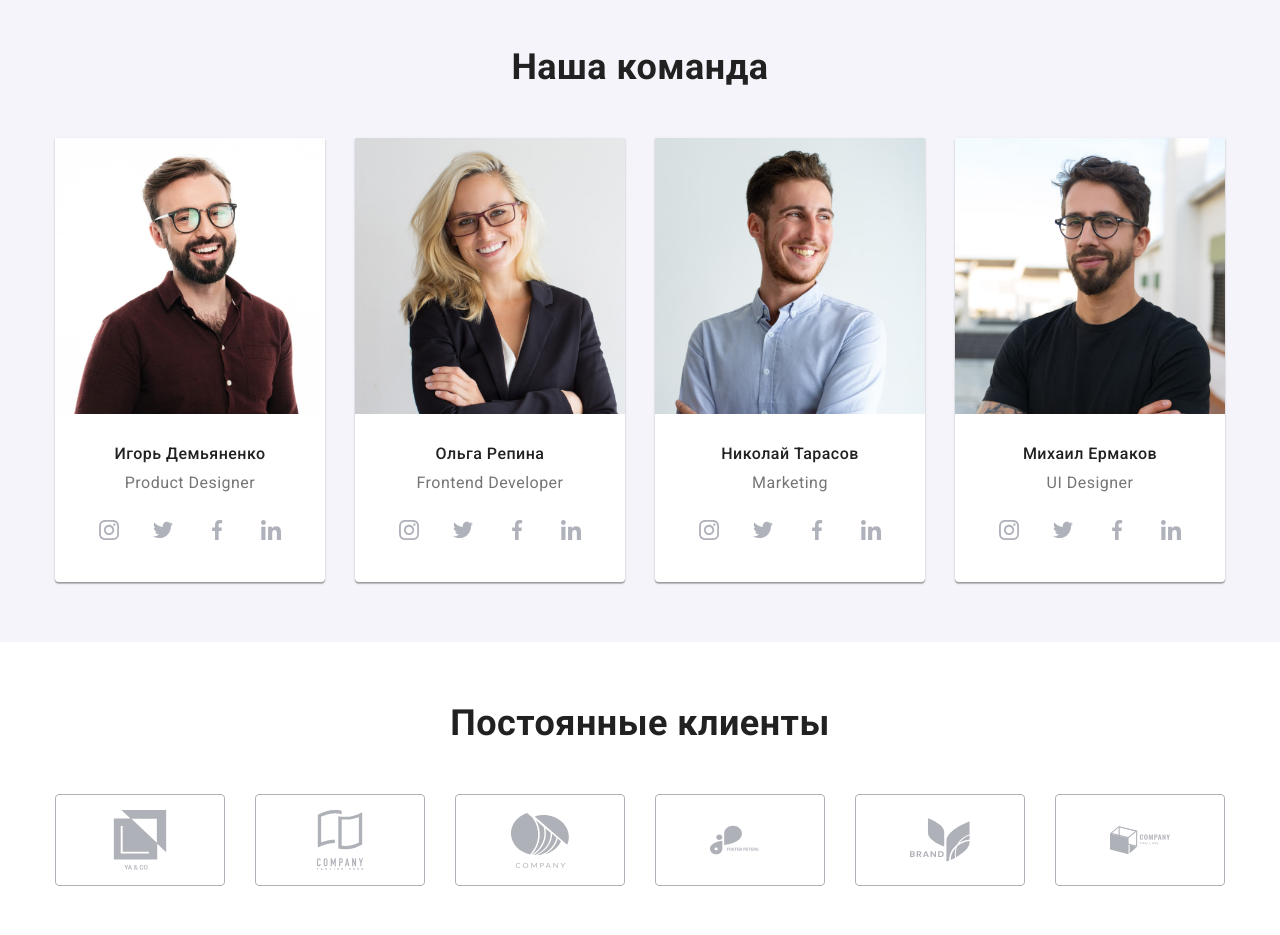
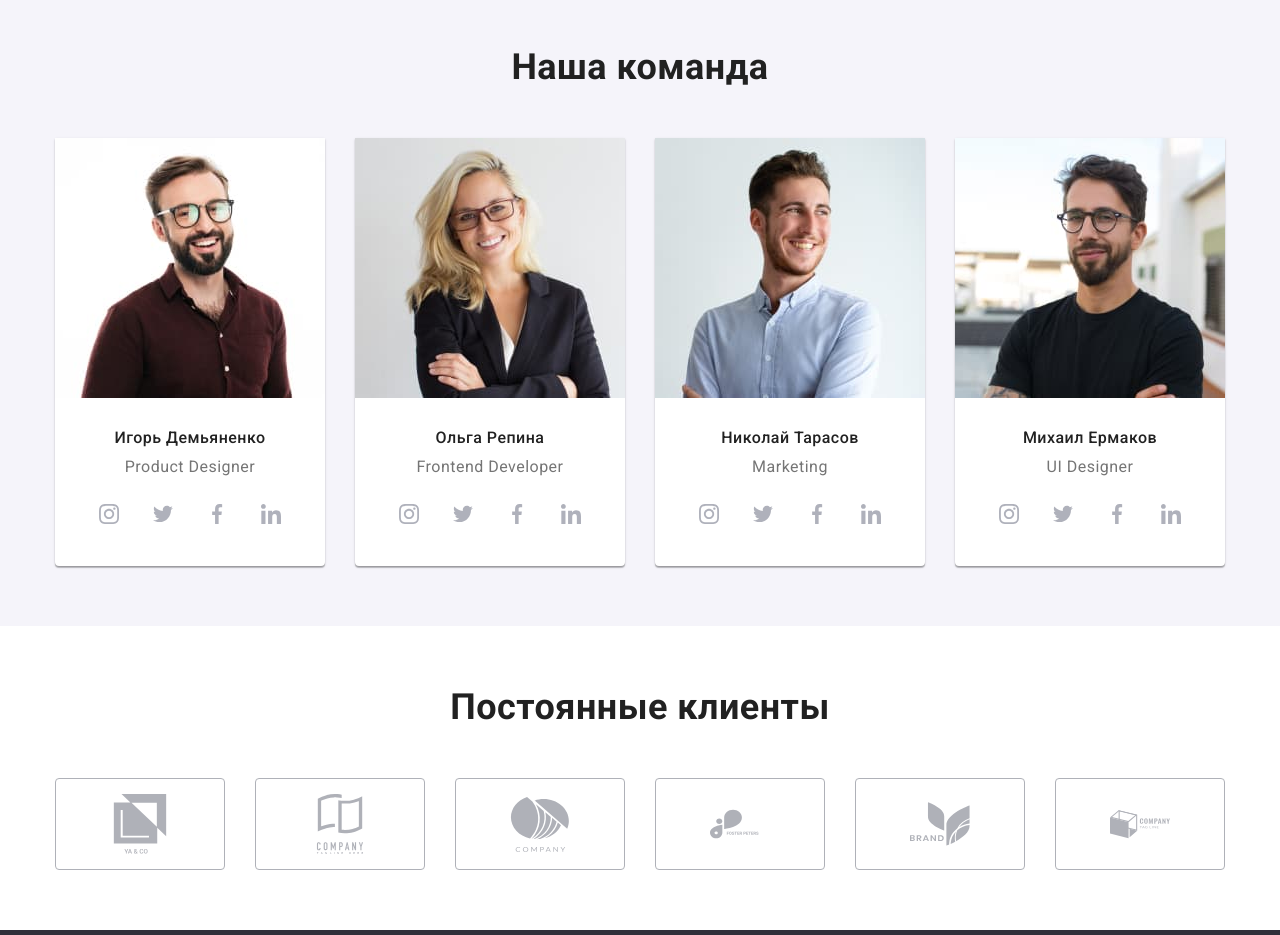
Before and after one commit to Ani-k-a/WebStudio, a plain HTML site: page index.html in a window 1280 px wide. Shown: the part 1560-2495 px from the top of the page. Drawn offline with nearby package versions, Linux system fonts and the light colour scheme.

Commit message:
team fix

```diff
--- a/index.html
+++ b/index.html
@@ -217,17 +217,16 @@
           <h2 class="title team__title">Наша команда</h2>
           <ul class="team__list">
             <li class="team__item">
-              <img class="team__image"
-              srcset="
-              ./images/team/imgmember1-270.jpg 270w,
-              ./images/team/imgmember1-270@2x.jpg 340w,
-              ./images/team/imgmember1-354.jpg 354w,
-              ./images/team/imgmember1-354@2x.jpg 708w,
-              ./images/team/imgmember1-450.jpg 450w,
-              ./images/team/imgmember1-450@2x.jpg 900w"
-              sizes="(min-wwidth:1200px) 270w, (min-width: 768px) 354w, (min-width: 480px) 450w, 100vw"
-              src="./images/team/imgmember1-270.jpg"
-               alt="Игорь Демьяненко"/>
+              <picture>
+                <source srcset="./images/team/imgmember1-270.jpg 1x,
+                                ./images/team/imgmember1-270@2x.jpg 2x" media="(min-width: 1200px)" type="image/jpeg"/>
+                <source srcset="./images/team/imgmember1-354.jpg 1x,
+                                ./images/team/imgmember1-354@2x.jpg 2x" media="(min-width: 768px)" type="image/jpeg"/>
+                <source srcset="./images/team/imgmember1-450.jpg 1x,
+                                ./images/team/imgmember1-450@2x.jpg 2x" media="(max-width: 767px)" type="image/jpeg"/>
+                <img class="team__image" src="./images/team/imgmember1-270.jpg" alt="Игорь Демьяненко"
+                  width="450" height="460" />
+              </picture>
               <div class="team__lead">
                 <h3 class="team__name">Игорь Демьяненко</h3>
                 <p class="team__position" lang="en">Product Designer</p>
@@ -264,17 +263,16 @@
               </div>
             </li>
             <li class="team__item">
-              <img class="team__image"
-              srcset="
-              ./images/team/imgmember2-270.jpg 270w,
-              ./images/team/imgmember2-270@2x.jpg 340w,
-              ./images/team/imgmember2-354.jpg 354w,
-              ./images/team/imgmember2-354@2x.jpg 708w,
-              ./images/team/imgmember2-450.jpg 450w,
-              ./images/team/imgmember2-450@2x.jpg 900w"
-              sizes="(min-wwidth:1200px) 270w, (min-width: 768px) 354w, (min-width: 480px) 450w, 100vw"
-              src="./images/team/imgmember2-270.jpg"
-              alt="Ольга Репина"/>
+              <picture>
+                <source srcset="./images/team/imgmember2-270.jpg 1x,
+                                ./images/team/imgmember2-270@2x.jpg 2x" media="(min-width: 1200px)" type="image/jpeg"/>
+                <source srcset="./images/team/imgmember2-354.jpg 1x,
+                                ./images/team/imgmember2-354@2x.jpg 2x" media="(min-width: 768px)" type="image/jpeg"/>
+                <source srcset="./images/team/imgmember2-450.jpg 1x,
+                                ./images/team/imgmember2-450@2x.jpg 2x" media="(max-width: 767px)" type="image/jpeg"/>
+                <img class="team__image" src="./images/team/imgmember2-270.jpg" alt="Ольга Репина" width="450"
+                  height="460" />
+              </picture>
               <div class="team__lead">
                 <h3 class="team__name">Ольга Репина</h3>
                 <p class="team__position" lang="en" >Frontend Developer</p>
@@ -311,17 +309,15 @@
               </div>
             </li>
             <li class="team__item">
-              <img class="team__image"
-              srcset="
-              ./images/team/imgmember3-450.jpg 450w,
-              ./images/team/imgmember3-450@2x.jpg 900w,
-              ./images/team/imgmember3-354.jpg 354w,
-              ./images/team/imgmember3-354@2x.jpg 708w
-              ./images/team/imgmember3-270.jpg 270w,
-              ./images/team/imgmember3-270@2x.jpg 540w"
-              sizes="(min-wwidth:1200px) 270w, (min-width: 768px) 354w, (min-width: 480px) 450w, 100vw"
-              src="./images/team/imgmember3-450.jpg"
-              alt="Николай Тарасов"/>
+              <picture>
+                <source srcset="./images/team/imgmember3-270.jpg 1x,
+                                ./images/team/imgmember3-270@2x.jpg 2x" media="(min-width: 1200px)" type="image/jpeg" />
+                <source srcset="./images/team/imgmember3-354.jpg 1x,
+                                ./images/team/imgmember3-354@2x.jpg 2x" media="(min-width: 768px)" type="image/jpeg" />
+                <source srcset="./images/team/imgmember3-450.jpg 1x,
+                                ./images/team/imgmember3-450@2x.jpg 2x" media="(max-width: 767px)" type="image/jpeg" />
+                <img class="team__image" src="./images/team/imgmember3-270.jpg" alt="Николай Тарасов" width="450" height="460" />
+              </picture>
               <div class="team__lead">
                 <h3 class="team__name">Николай Тарасов</h3>
                 <p class="team__position" lang="en">Marketing</p>
@@ -358,17 +354,15 @@
               </div>
             </li>
             <li class="team__item team">
-              <img class="team__image"
-              srcset="
-              ./images/team/imgmember4-270.jpg 270w,
-              ./images/team/imgmember4-270@2x.jpg 340w,
-              ./images/team/imgmember4-354.jpg 354w,
-              ./images/team/imgmember4-354@2x.jpg 708w,
-              ./images/team/imgmember4-450.jpg 450w,
-              ./images/team/imgmember4-450@2x.jpg 900w"
-              sizes="(min-wwidth:1200px) 270w, (min-width: 768px) 354w, (min-width: 480px) 450w, 100vw"
-              src="./images/team/imgmember4-270.jpg"
-              alt="Михаил Ермаков"/>
+              <picture>
+                <source srcset="./images/team/imgmember4-270.jpg 1x,
+                                ./images/team/imgmember4-270@2x.jpg 2x" media="(min-width: 1200px)" type="image/jpeg" />
+                <source srcset="./images/team/imgmember4-354.jpg 1x,
+                                ./images/team/imgmember4-354@2x.jpg 2x" media="(min-width: 768px)" type="image/jpeg" />
+                <source srcset="./images/team/imgmember4-450.jpg 1x,
+                                ./images/team/imgmember4-450@2x.jpg 2x" media="(max-width: 767px)" type="image/jpeg" />
+                <img class="team__image" src="./images/team/imgmember4-270.jpg" alt="Михаил Ермаков" width="450" height="460" />
+              </picture>
               <div class="team__lead">
                 <h3 class="team__name">Михаил Ермаков</h3>
                 <p class="team__position" lang="en">UI Designer</p>
--- a/sass/components/_projects.scss
+++ b/sass/components/_projects.scss
@@ -143,7 +143,6 @@
     padding: 77px 24px;
     @include mq(tablet) {
       padding: 49px 24px;
-
     }
     @include mq(desktop) {
     padding: 63px 24px;
```
Also changed, not shown: 2 other files.
